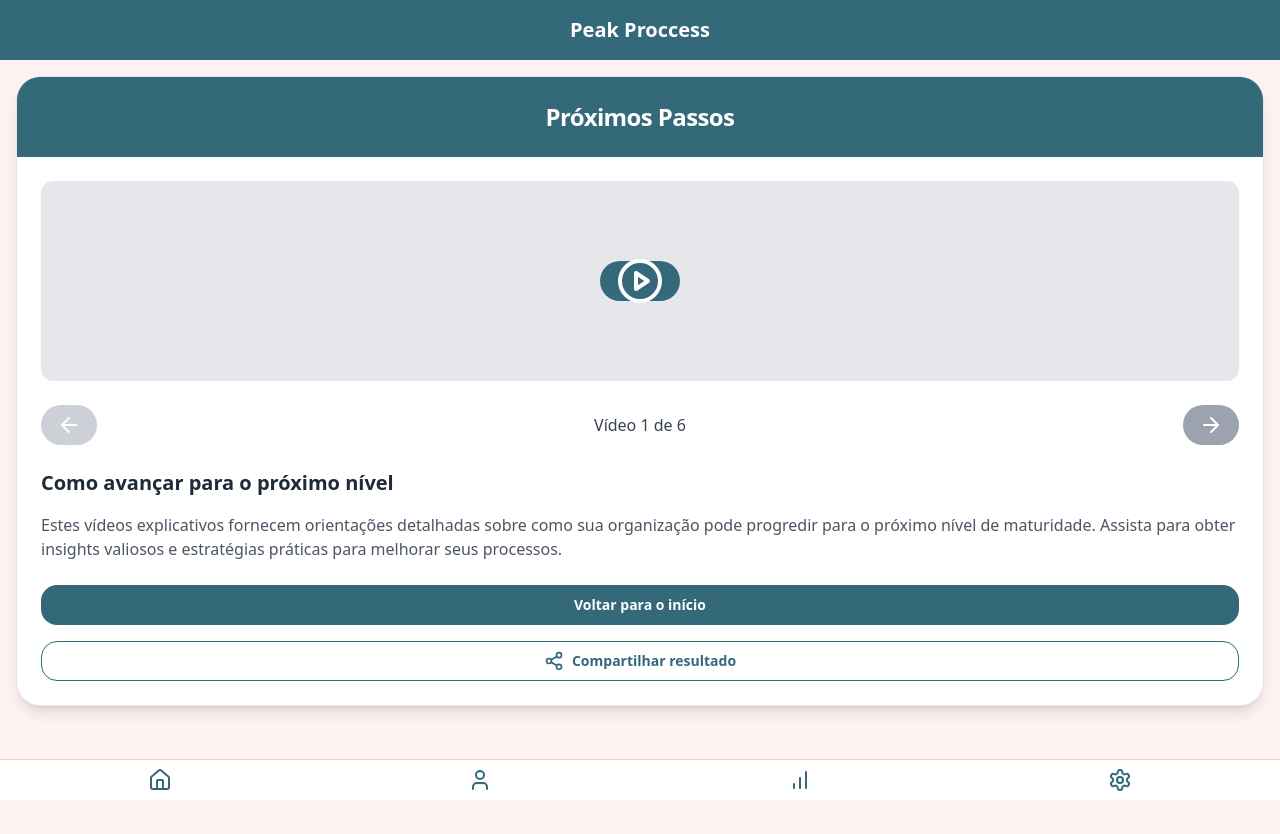
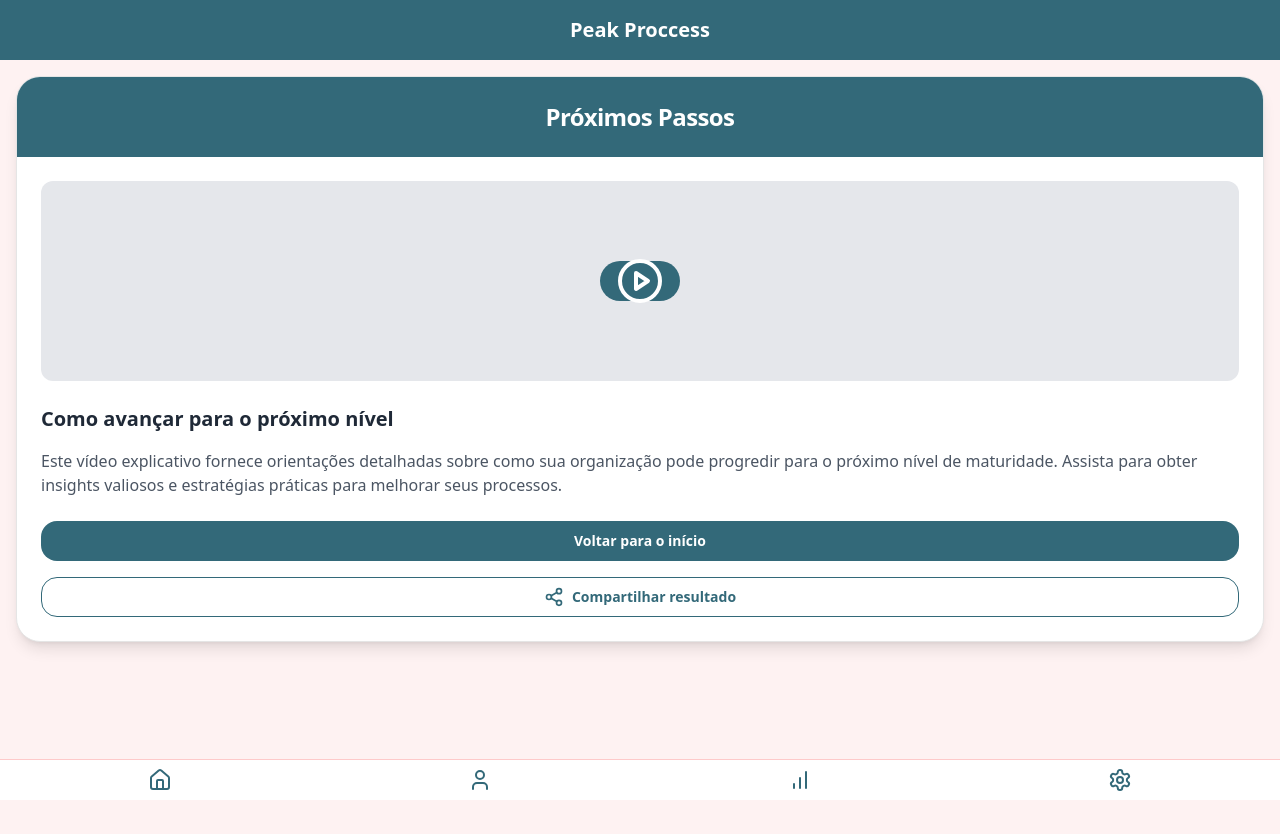
Before and after one commit to theofurtado05/maturapp, a Next.js app in the folder my-app/: page /final2 in a window 1280 px wide. After the commit the page ends 800 px from the top, so only its background shows below. Built offline with nearby package versions, Linux system fonts and the light colour scheme.

Commit message:
finalizado

```diff
--- a/my-app/src/app/final/page.tsx
+++ b/my-app/src/app/final/page.tsx
@@ -1,5 +1,5 @@
 "use client"
-import { useState } from 'react'
+import { useEffect, useState } from 'react'
 import { Button } from "@/components/ui/button"
 import { Card, CardContent, CardHeader, CardTitle } from "@/components/ui/card"
 import { ArrowLeft, Home, User, BarChart, Settings, HelpCircle, Share2 } from 'lucide-react'
@@ -36,7 +36,72 @@ const maturityLevels = [
 
 export default function DiagnosisResultScreen() {
   // Simulating a result. In a real app, this would come from the previous answers
-  const [result] = useState(maturityLevels[2]) // Example: Level 3 - Definido
+  // const [result] = useState(maturityLevels[2]) // Example: Level 3 - Definido
+
+  const [totalPoints, setTotalPoints] = useState(0)
+
+  useEffect(() => {
+    const savedPoints = localStorage.getItem('totalPoints')
+    setTotalPoints(savedPoints ? parseInt(savedPoints, 10) : 0)
+  }, [])
+
+  //@ts-ignore
+  const getMaturityLevel = (points) => {
+    if (points >= 6 && points <= 10) {
+      localStorage.setItem('video', "https://www.youtube.com/embed/11KwSkjwAyI?si=Nw6294PAqUl1cjgR")
+      return {
+        level: 1,
+        title: "Inicial",
+        link: "https://www.youtube.com/embed/11KwSkjwAyI?si=Nw6294PAqUl1cjgR",
+        description: "Você está operando em um ambiente onde os processos são informais, imprevisíveis e, às vezes, até caóticos, devido sua instabilidade. O sucesso da sua organização depende muito da competência e heroísmo dos funcionários, e pode parecer que você está sempre 'apagando incêndios'. Não há uma padronização clara ou previsibilidade nos resultados. A comunicação entre áreas não é tão eficaz, e a gestão dos processos acaba sendo mais reativa. Pode ser frustrante, mas é importante reconhecer que sem uma base sólida, o controle e a estabilidade nos processos são difíceis de alcançar."
+
+      }
+    } else if (points >= 11 && points <= 15) {
+      localStorage.setItem('video', "https://www.youtube.com/embed/ERSUPHFbGU4?si=BOBgLzt5vSdlnf3s")
+      return {
+        level: 2,
+        title: "Processo em desenvolvimento",
+        link: "https://www.youtube.com/embed/ERSUPHFbGU4?si=BOBgLzt5vSdlnf3s",
+        description: "Você está começando a construir uma base mais estável para os seus processos. Aqui, você já começa a identificar os principais processos e repetir práticas de sucesso de projetos anteriores em aplicações similares. Destaca-se que ele pode não ser permitido para todos os projetos da organização. Os gerentes começam a ter ferramentas para planejar e controlar os custos, prazos e escopo, e você começa a ver acordos de projetos e responsabilidades sendo estruturados. Ainda assim, o sucesso muitas vezes depende do trabalho individual."
+      }
+    } else if (points >= 16 && points <= 20) {
+      localStorage.setItem('video', "https://www.youtube.com/embed/oTlVrXg6DCs?si=gnjbVDHot0HHQBTL")
+      return {
+        level: 3,
+        title: "Médio",
+        link: "https://www.youtube.com/embed/oTlVrXg6DCs?si=gnjbVDHot0HHQBTL",
+        description: "Você chegou a um ponto em que os processos são mais consistentes, padronizados e documentados, de forma a fornecer orientação entre os projetos. Agora, sua organização opera com um conjunto integrado de práticas, onde os processos não pertencem mais aos projetos, e sim à empresa. As equipes trabalham de forma mais colaborativa, e o treinamento é planejado conforme as necessidades de cada perfil. Isso traz mais segurança e eficiência para as operações, mas lembre-se de que ainda há caminhos a serem explorados."
+      }
+    } else if (points >= 21 && points <= 25) {
+      localStorage.setItem('video', "https://www.youtube.com/embed/WeGvfZtPdug?si=0-reb1Dm0UdBWcKL")
+      return {
+        level: 4,
+        title: "Gerenciado",
+        link: "https://www.youtube.com/embed/WeGvfZtPdug?si=0-reb1Dm0UdBWcKL",
+        description: "Você alcançou um estágio onde os processos são bem estáveis e conhecidos por todos. A organização agora pode gerar indicadores para avaliar e monitorar o desempenho e a qualidade dos processos. Com o envolvimento forte das equipes e a alocação correta de recursos, será possível gerenciar os processos com mais precisão, de forma quantitativa a partir das métricas. Ainda assim, o foco deve ser em continuar melhorando e ajustando conforme as análises de desempenho mostram os caminhos a seguir."
+      }
+    } else if (points >= 26 && points <= 30) {
+      localStorage.setItem('video', "https://www.youtube.com/embed/sxguufzRJXE?si=FiAH3RerLCVruz7X")
+      return {
+        level: 5,
+        title: "Otimizado",
+        link: "https://www.youtube.com/embed/sxguufzRJXE?si=FiAH3RerLCVruz7X",
+        description: "Parabéns, você chegou ao topo! Sua organização agora foca em melhorias contínuas, aprendendo com cada projeto e utilizando indicadores para refinar processos. As inovações tecnológicas são introduzidas para otimizar ainda mais as operações. A cultura de melhoria contínua está enraizada, e todos os processos são sistematicamente aprimorados, de forma que sejam flexíveis e capazes de responder às oportunidades e mudanças. Parabéns, você faz parte de uma organização que atingiu o mais alto nível de maturidade em processos, com uma infraestrutura consolidada que apoia o desenvolvimento e a mudança constante."
+      }
+    } else {
+      if (typeof window !== "undefined") {
+        localStorage.setItem('video', "https://www.youtube.com/embed/11KwSkjwAyI?si=Nw6294PAqUl1cjgR")
+      }
+      return {
+        level: 0,
+        title: "Calculando...",
+        link: "https://www.youtube.com/embed/11KwSkjwAyI?si=Nw6294PAqUl1cjgR",
+        description: "Estamos calculando seu resultado, por favor aguarde..."
+      }
+    }
+  }
+
+  const result = getMaturityLevel(totalPoints)
 
   const onViewNextSteps = () => {
     console.log("Navegar para a tela de Próximos Passos")
--- a/my-app/src/app/final2/page.tsx
+++ b/my-app/src/app/final2/page.tsx
@@ -1,44 +1,30 @@
 "use client"
-import { useState } from 'react'
+import { useState, useEffect } from 'react'
 import { Button } from "@/components/ui/button"
 import { Card, CardContent, CardHeader, CardTitle } from "@/components/ui/card"
-import { ArrowLeft, ArrowRight, Share2, PlayCircle } from 'lucide-react'
+import { Share2, PlayCircle } from 'lucide-react'
 import Menu from '../_components/menu'
 import Header from '../_components/header'
 
+
 export default function NextStepsScreen() {
   const [isVideoPlaying, setIsVideoPlaying] = useState(false)
-  const [currentVideoIndex, setCurrentVideoIndex] = useState(0)
+  const [videoUrl, setVideoUrl] = useState("")
 
-  const videos = [
-    "https://www.youtube.com/embed/11KwSkjwAyI?si=w7avf1OJtuI9mouw",
-    "https://www.youtube.com/embed/ERSUPHFbGU4?si=c-vgSODRL7HGy789",
-    "https://www.youtube.com/embed/oTlVrXg6DCs?si=L9vX0sjViFuVxc4R",
-    "https://www.youtube.com/embed/WeGvfZtPdug?si=tkZEFQ8Q30SATEU0",
-    "https://www.youtube.com/embed/sxguufzRJXE?si=4-yns8Kis3i3wJ47",
-    "https://www.youtube.com/embed/7GXHPRxGQ2A?si=X3L6gb17OkDsj5uB"
-  ]
+  useEffect(() => {
+    const video = localStorage.getItem('video')
+    if (video) {
+      setVideoUrl(video)
+    }
+  }, [])
 
   const onPlayVideo = () => {
     setIsVideoPlaying(true)
   }
 
-  const nextVideo = () => {
-    if (currentVideoIndex < videos.length - 1) {
-      setCurrentVideoIndex(currentVideoIndex + 1)
-      setIsVideoPlaying(false) // Reset video playing state
-    }
-  }
-
-  const previousVideo = () => {
-    if (currentVideoIndex > 0) {
-      setCurrentVideoIndex(currentVideoIndex - 1)
-      setIsVideoPlaying(false) // Reset video playing state
-    }
-  }
-
   const onBackToStart = () => {
     console.log("Voltar para o início")
+    window.location.href = "/";
   }
 
   const onShare = () => {
@@ -60,7 +46,7 @@ export default function NextStepsScreen() {
             <div className="relative bg-gray-200 rounded-xl overflow-hidden">
               {isVideoPlaying ? (
                 <iframe
-                  src={videos[currentVideoIndex]}
+                  src={videoUrl}
                   allow="accelerometer; autoplay; clipboard-write; encrypted-media; gyroscope; picture-in-picture"
                   allowFullScreen
                   className="w-full h-[200px]"
@@ -77,28 +63,10 @@ export default function NextStepsScreen() {
               )}
             </div>
 
-            <div className="flex justify-between items-center space-x-4">
-              <Button
-                onClick={previousVideo}
-                disabled={currentVideoIndex === 0}
-                className="bg-gray-400 hover:bg-gray-500 text-white font-semibold py-2 px-4 rounded-full transition duration-300 ease-in-out transform hover:scale-105"
-              >
-                <ArrowLeft className="w-6 h-6" />
-              </Button>
-              <span className="text-gray-700">{`Vídeo ${currentVideoIndex + 1} de ${videos.length}`}</span>
-              <Button
-                onClick={nextVideo}
-                disabled={currentVideoIndex === videos.length - 1}
-                className="bg-gray-400 hover:bg-gray-500 text-white font-semibold py-2 px-4 rounded-full transition duration-300 ease-in-out transform hover:scale-105"
-              >
-                <ArrowRight className="w-6 h-6" />
-              </Button>
-            </div>
-
             <div className="space-y-4">
               <h3 className="text-xl font-semibold text-gray-800">Como avançar para o próximo nível</h3>
               <p className="text-gray-600">
-                Estes vídeos explicativos fornecem orientações detalhadas sobre como sua organização pode
+                Este vídeo explicativo fornece orientações detalhadas sobre como sua organização pode
                 progredir para o próximo nível de maturidade. Assista para obter insights valiosos e
                 estratégias práticas para melhorar seus processos.
               </p>
--- a/my-app/src/app/perfil/page.tsx
+++ b/my-app/src/app/perfil/page.tsx
@@ -18,8 +18,8 @@ const userData = {
 
 // Simulated document list
 const initialDocuments = [
-  { id: 1, name: "Relatório Q1 2023", date: "2023-03-31" },
-  { id: 2, name: "Plano Estratégico 2023", date: "2023-01-15" },
+  { id: 1, name: "Contas a Pagar", date: "2023-03-31" },
+  { id: 2, name: "Pagamento de benefícios", date: "2023-01-15" },
 ]
 
 export default function ProfileScreen() {
--- a/my-app/src/app/step3/page.tsx
+++ b/my-app/src/app/step3/page.tsx
@@ -1,5 +1,5 @@
 "use client"
-import { useState } from 'react'
+import { useState, useEffect } from 'react'
 import { Button } from "@/components/ui/button"
 import { Card, CardContent, CardHeader, CardTitle } from "@/components/ui/card"
 import { RadioGroup, RadioGroupItem } from "@/components/ui/radio-group"
@@ -79,9 +79,22 @@ const questions = [
 export default function SpecificQuestionsScreen() {
   const [currentQuestion, setCurrentQuestion] = useState(0)
   const [answers, setAnswers] = useState({})
+  const [totalPoints, setTotalPoints] = useState<number>(0)
+
+  useEffect(() => {
+    // Recupera os pontos do localStorage ao carregar a página
+    const savedPoints = localStorage.getItem('totalPoints')
+    setTotalPoints(savedPoints ? parseInt(savedPoints, 10) : 0)
+  }, [])
+
+  useEffect(() => {
+    // Salva os pontos no localStorage sempre que totalPoints mudar
+    localStorage.setItem('totalPoints', totalPoints.toString())
+  }, [totalPoints])
 
   const onAnswer = (value: string) => {
     setAnswers({ ...answers, [questions[currentQuestion].id]: value })
+    setTotalPoints(totalPoints + parseInt(value))
   }
 
   const onNext = () => {
@@ -89,6 +102,7 @@ export default function SpecificQuestionsScreen() {
       setCurrentQuestion(currentQuestion + 1)
     } else {
       console.log("Respostas finais:", answers)
+      console.log("Total de pontos:", totalPoints)
       window.location.href = '/final'
     }
   }
```
